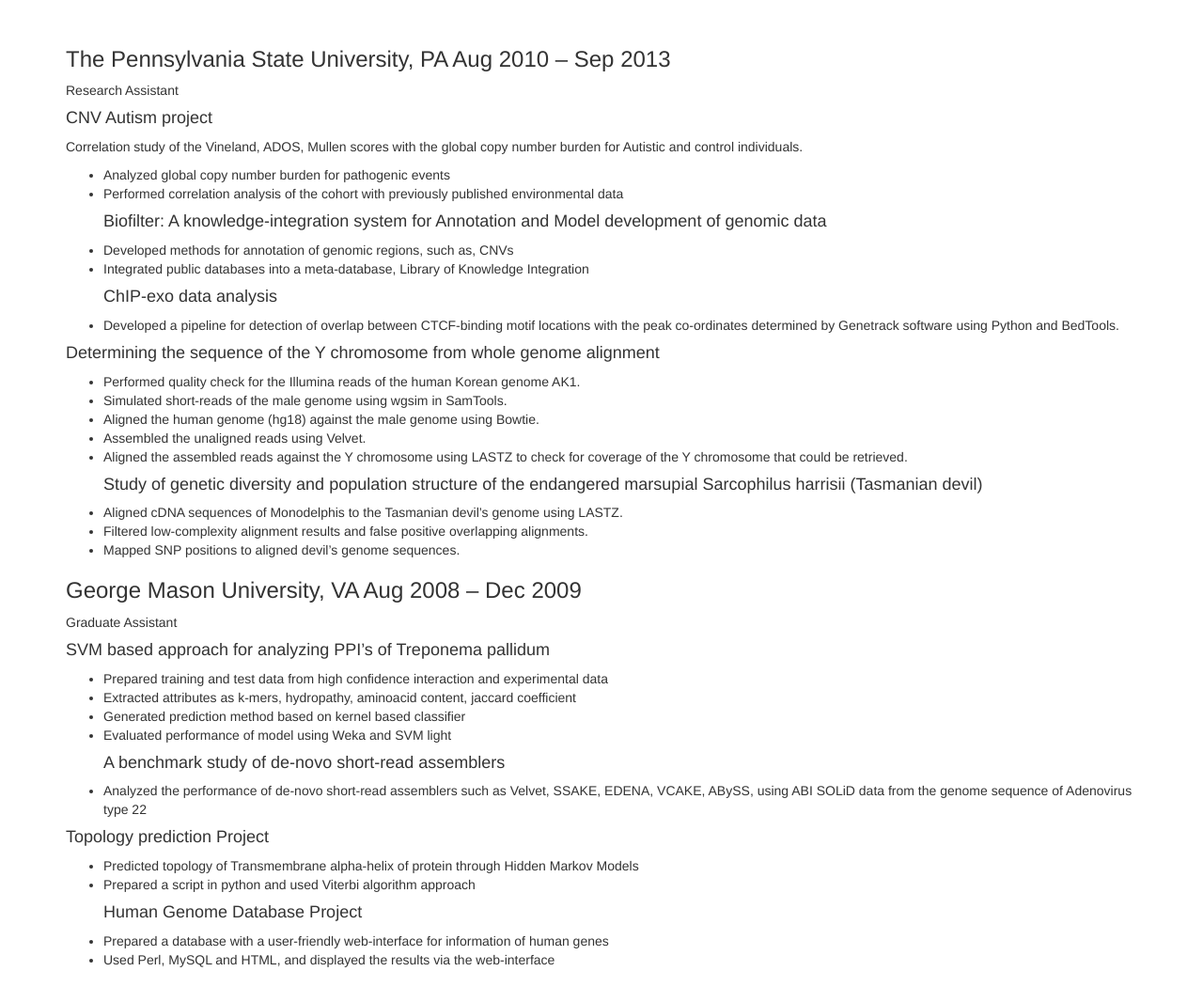
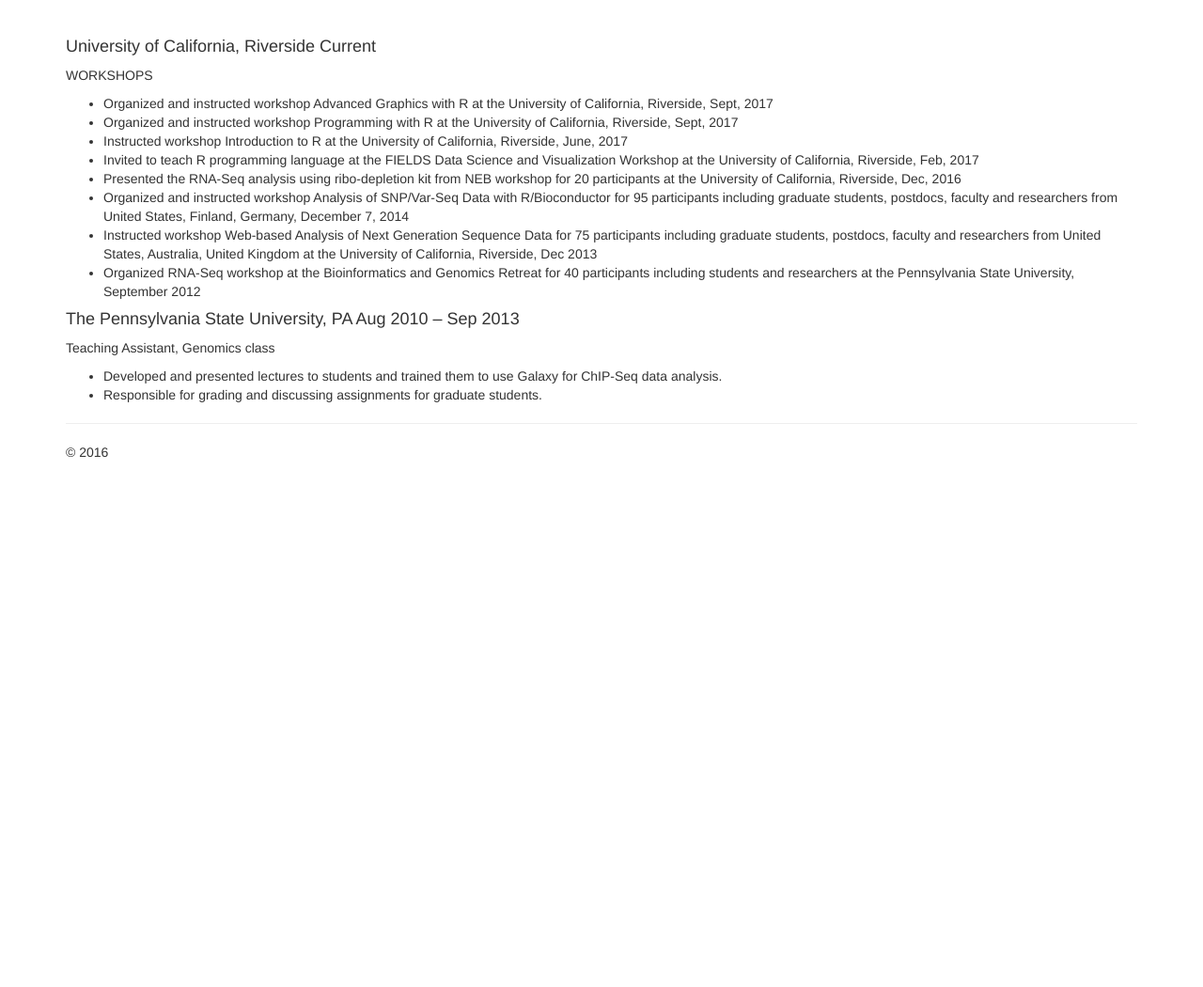
Before and after one commit to nkatiyar/nkatiyar.github.io, a Jekyll site: the page built from teaching.md, in a window 1280 px wide and 1400 px high. Shown: the part 350-1400 px from the top of the window at 94% size. Built offline with Jekyll 4.4.1, drawn with Linux system fonts in a browser that asks for light colours; nearby versions of some CDN libraries; some of the changed text lies outside the part shown.

Commit message:
Updated teaching

```diff
--- a/teaching.md
+++ b/teaching.md
@@ -5,62 +5,18 @@
 nav: Teaching
 ---
 
-### The Pennsylvania State University, PA                                                      Aug 2010 – Sep 2013
-Research Assistant
-#### CNV Autism project
-Correlation study of the Vineland, ADOS, Mullen scores with the global copy number burden for Autistic and control individuals.
-*	Analyzed global copy number burden for pathogenic events
-*	Performed correlation analysis of the cohort with previously published environmental data
-#### Biofilter: A knowledge-integration system for Annotation and Model development of genomic data
-*	Developed methods for annotation of genomic regions, such as, CNVs
-*	Integrated public databases into a meta-database, Library of Knowledge Integration
-#### ChIP-exo data analysis
-*	Developed a pipeline for detection of overlap between CTCF-binding motif locations with the peak co-ordinates determined by Genetrack software using Python and BedTools.
+#### University of California, Riverside							Current
+WORKSHOPS
+*	Organized and instructed workshop Advanced Graphics with R at the University of California, Riverside, Sept, 2017
+*	Organized and instructed workshop Programming with R at the University of California, Riverside, Sept, 2017
+*	Instructed workshop Introduction to R at the University of California, Riverside, June, 2017
+*	Invited to teach R programming language at the FIELDS Data Science and Visualization Workshop at the University of California, Riverside, Feb, 2017
+*	Presented the RNA-Seq analysis using ribo-depletion kit from NEB workshop for 20 participants at the University of California, Riverside, Dec, 2016
+*	Organized and instructed workshop Analysis of SNP/Var-Seq Data with R/Bioconductor for 95 participants including graduate students, postdocs, faculty and researchers from United States, Finland, Germany, December 7, 2014
+*	Instructed workshop Web-based Analysis of Next Generation Sequence Data for 75 participants including graduate students, postdocs, faculty and researchers from United States, Australia, United Kingdom at the University of California, Riverside, Dec 2013
+*	Organized RNA-Seq workshop at the Bioinformatics and Genomics Retreat for 40 participants including students and researchers at the Pennsylvania State University, September 2012
 
-#### Determining the sequence of the Y chromosome from whole genome alignment
-*	Performed quality check for the Illumina reads of the human Korean genome AK1.
-*	Simulated short-reads of the male genome using wgsim in SamTools.
-*	Aligned the human genome (hg18) against the male genome using Bowtie.
-*	Assembled the unaligned reads using Velvet.
-*	Aligned the assembled reads against the Y chromosome using LASTZ to check for coverage of the Y chromosome that could be retrieved.
-#### Study of genetic diversity and population structure of the endangered marsupial Sarcophilus harrisii (Tasmanian devil)
-*	Aligned cDNA sequences of Monodelphis to the Tasmanian devil’s genome using LASTZ.
-*	Filtered low-complexity alignment results and false positive overlapping alignments.
-*	Mapped SNP positions to aligned devil’s genome sequences.
-
-### George Mason University, VA                                                                    Aug 2008 – Dec 2009
-Graduate Assistant
-#### SVM based approach for analyzing PPI’s of Treponema pallidum
-*	Prepared training and test data from high confidence interaction and experimental data
-*	Extracted attributes as k-mers, hydropathy, aminoacid content, jaccard coefficient
-*	Generated prediction method based on kernel based classifier
-*	Evaluated performance of model using Weka and SVM light
-#### A benchmark study of de-novo short-read assemblers
-*	Analyzed the performance of de-novo short-read assemblers such as Velvet, SSAKE, EDENA, VCAKE, ABySS, using ABI SOLiD data from the genome sequence of Adenovirus type 22
-
-#### Topology prediction Project
-*	   Predicted topology of Transmembrane alpha-helix of protein through Hidden Markov Models
-*	   Prepared a script in python and used Viterbi algorithm approach
-#### Human Genome Database Project
-*	   Prepared a database with a user-friendly web-interface for information of human genes
-*	   Used Perl, MySQL and HTML, and displayed the results via the web-interface
-
-### Bioinformatics Project/Dissertation                                                      Jan 2007 – June 2008
-
-#### IBI Biosolutions, Chandigarh, India
-*	Assisted private bioinformatics company with drug designing and restriction enzyme database
-*	Developed a drug through In Silico Drug designing technique for Botulinum Neurotoxin of Clostridium botulinum
-*	Collaborated with software developers and created a database of restriction enzymes using PERL and PHP
-
-### Cloning Project                                                                                       June 2006 – July 2006
-
-#### National Botanical Research Institute, Lucknow, India 2006
-*	Cloned partial fragment of Mango cellulose gene and analyzed its expression patterns for a National Institute to identify and catalog degrees of Mango ripeness
-*	Learned RNA extraction techniques and extracted RNA from mango leaves and fruit
-
-### Cytotoxicity assessment Project                                                          June 2005 – July 2005
-
-#### Industrial Toxicology Research Centre, Lucknow, India
-*	Acquired knowledge of basic tools and techniques used in animal cell and tissue culture
-*	Learned operation of various software guided tools for biochemical and molecular studies related to in vitro toxicology
-*	Assessed the cytotoxic potential profile of rotenone, a pyrethroid pesticide in L929 cells
+#### The Pennsylvania State University, PA                                                      Aug 2010 – Sep 2013
+Teaching Assistant, Genomics class
+*	Developed and presented lectures to students and trained them to use Galaxy for ChIP-Seq data analysis.
+*	Responsible for grading and discussing assignments for graduate students.
```
